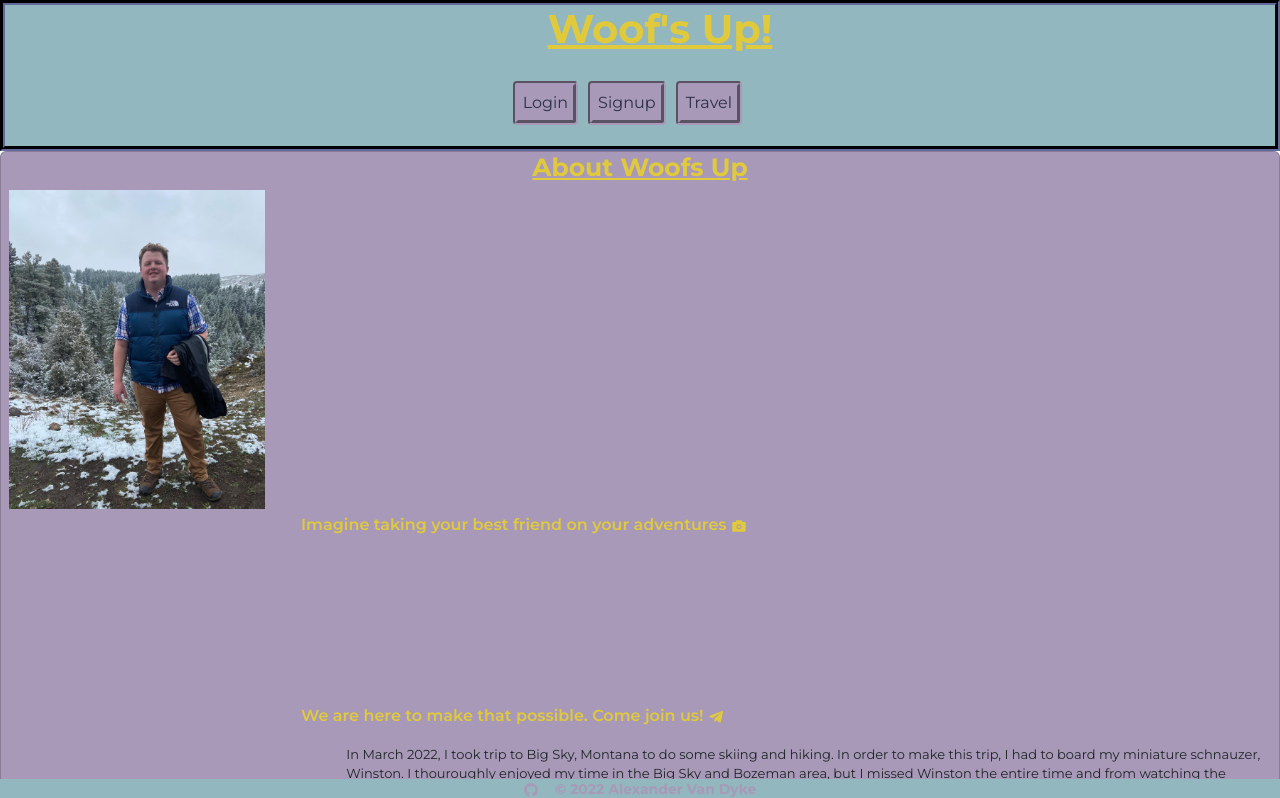
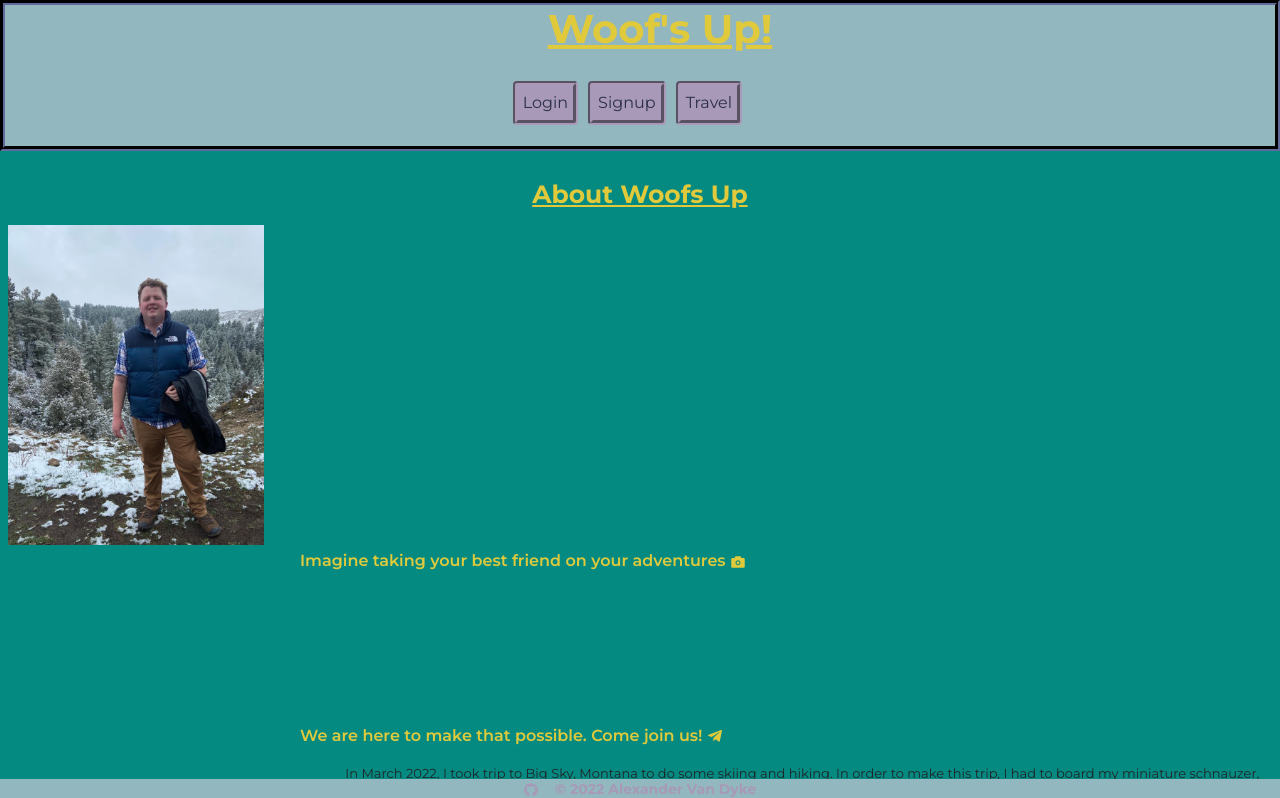
Before and after one commit to AlexandertheGreat491/Woofs_Up, a React (Create React App) app: page / in a window 1280 px wide. Shown: the top 798 px of the page. Built offline with nearby package versions, Linux system fonts and the light colour scheme.

Commit message:
centered main header & added margins

```diff
--- a/src/components/Header/index.js
+++ b/src/components/Header/index.js
@@ -7,7 +7,7 @@ function Header() {
     <header className="col-12 d-inline-flex pb-3">
       <div>
         <Link to="/">
-          <h1 id="navheader" className="d-inline-flex w-100">Woof's Up!</h1>
+          <h1 id="navheader" className="d-inline-flex w-100 text-center">Woof's Up!</h1>
         </Link>
 
         <div id="nav">
--- a/src/pages/Home.js
+++ b/src/pages/Home.js
@@ -11,9 +11,11 @@ import { FaTelegramPlane } from "react-icons/fa";
 import drinkingHorse from ".//../assets/images/drinking_horse.jpg";
 
 const Home = () => {
+
   return (
-    <div id="about" style={{ width: "100%" }} className="home about card">
-      <h2 id="up" className="text-center">
+    <div style={{ width: "100%" }} className="home about">
+      <br></br>
+      <h2 id="up" className="mt-1 mb-3 text-center">
         About Woofs Up
       </h2>
       <img
```
